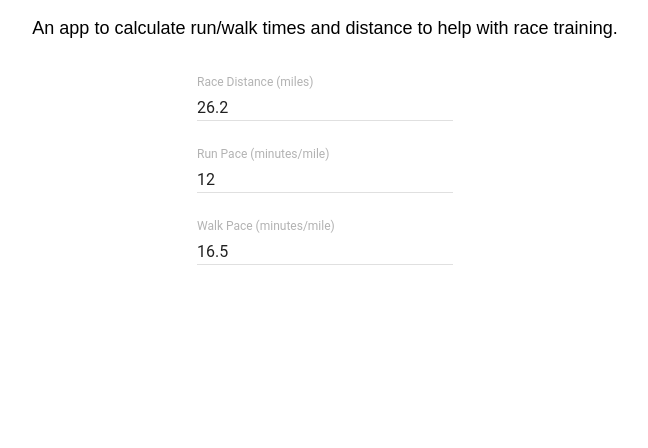
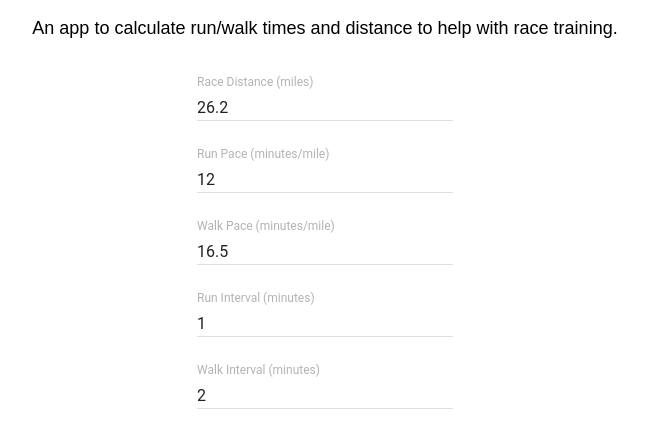
Before and after one commit to JohnDHamm/pacer, a React (Create React App) app: page / in a window 1280 px wide. Shown: the top 448 px of the page, without its empty margins (315-963 px from the left). Built offline with nearby package versions, Linux system fonts and the light colour scheme.

Commit message:
added inputs + connections for interval times

```diff
--- a/src/containers/home.js
+++ b/src/containers/home.js
@@ -22,7 +22,7 @@ export default class Home extends Component {
 
 	updateCalcs(eventTarget) {
 		const id = eventTarget.id.split('_')[1];
-		console.log("input id", id);
+		// console.log("input id", id);
 		switch (id) {
 			case 'runPace':
 				this.setState({ runPace: eventTarget.value });
@@ -71,6 +71,22 @@ export default class Home extends Component {
 						onChange={ event => this.updateCalcs(event.target)}
 					/>
 				</div>
+				<div>
+					<TextField
+						id="textField_runIntervalTime"
+						floatingLabelText="Run Interval (minutes)"
+						value={this.state.runIntervalTime}
+						onChange={ event => this.updateCalcs(event.target)}
+					/>
+				</div>
+				<div>
+					<TextField
+						id="textField_walkIntervalTime"
+						floatingLabelText="Walk Interval (minutes)"
+						value={this.state.walkIntervalTime}
+						onChange={ event => this.updateCalcs(event.target)}
+					/>
+				</div>
 			</div>
 		)
 	}
```
